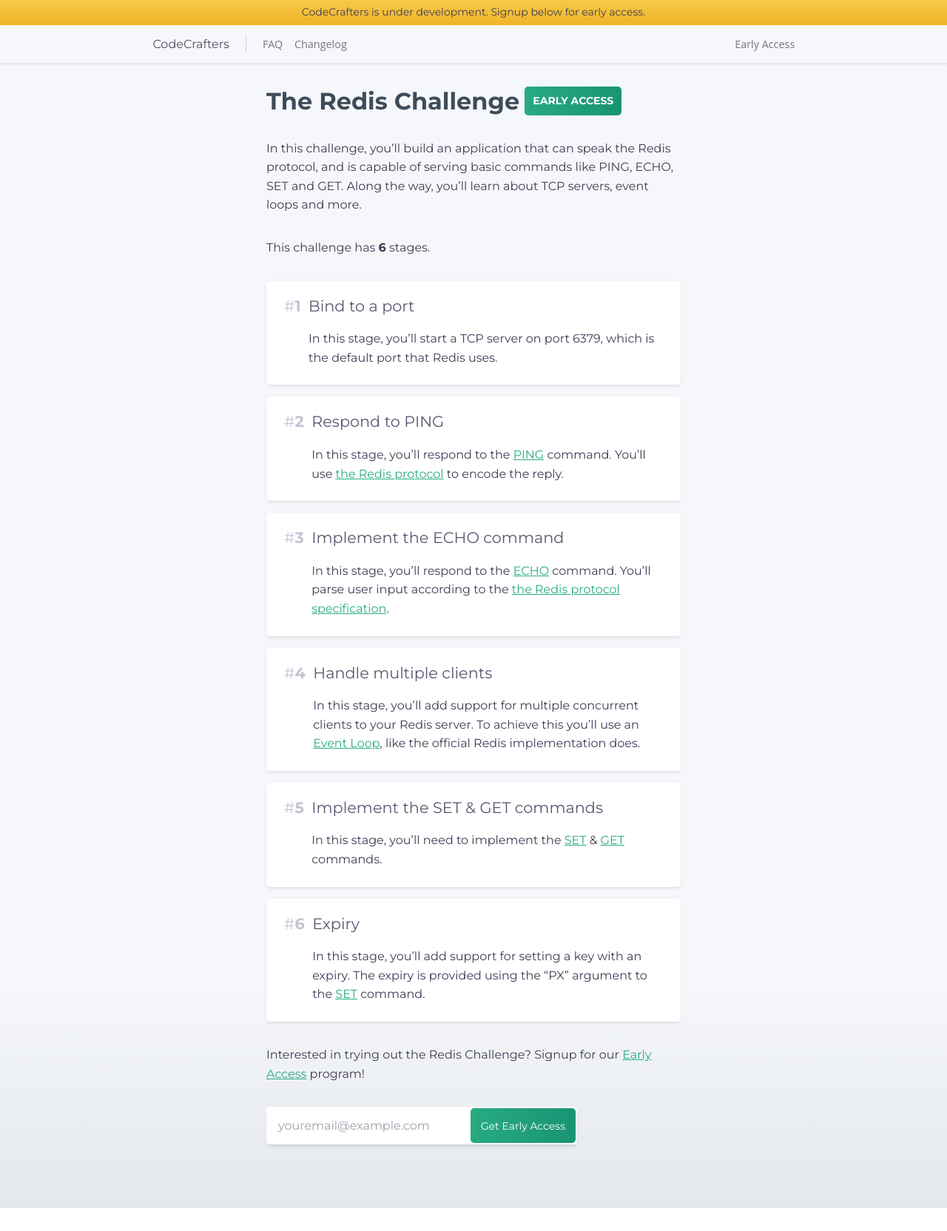
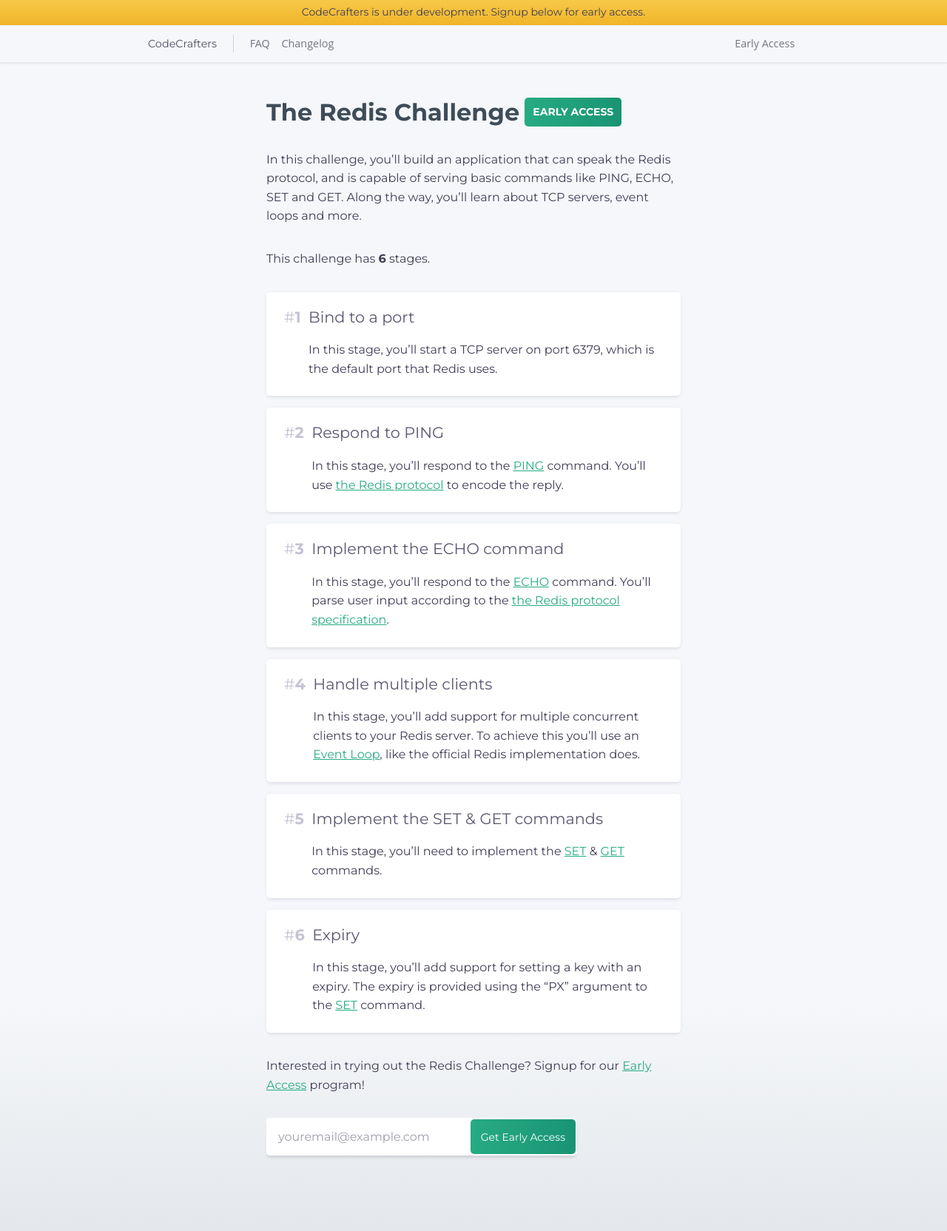
Before and after one commit to tapankavasthi/alpha-landing, a Jekyll site: the page built from challenges/redis.html, in a window 1280 px wide. Shown: the whole page at 74% size. Built offline with Jekyll 4.4.1, drawn with Linux system fonts in a browser that asks for light colours; before the commit the page ends 1633 px from its top, so only the background shows below that.

Commit message:
More minor styling changes

```diff
--- a/css/style.css
+++ b/css/style.css
@@ -1,5 +1,7 @@
 /* CSS Resets */
 * {
+
+
     box-sizing: border-box;
     margin: 0px;
 
@@ -96,7 +98,7 @@
 }
 
 @media only screen and (max-width: 400px) {
-    .header, .how-it-works, .footer {
+    .header, .hero, .how-it-works, .footer, .content {
         padding-left: 20px;
         padding-right: 20px;
     }
@@ -175,12 +177,11 @@
     padding: 1em 0.4em;
 }
 
-.nav .link.logo {
+.nav .link.logo a {
     font-size: 1em;
     font-family: "Montserrat", sans-serif;
     color: rgba(63, 61, 86, 0.9);
     padding-left: 0em;
-
 }
 
 .nav .link:hover {
@@ -629,8 +630,8 @@
     padding-bottom: 80px;
 }
 
-.early-access-container .content .markdown {
-    margin-top: 1em;
+.early-access-container .content {
+    padding-top: 3em;
 }
 
 .markdown {
@@ -690,23 +691,12 @@
 
 .challenge-page-container .content {
     max-width: 640px;
-    margin-left: auto;
-    margin-right: auto;
-    padding-left: 20px;
-    padding-right: 20px;
-    padding-bottom: 80px;
-}
-
-@media only screen and (min-width: 600px) {
-    .challenge-page-container .header, .challenge-page-container .content {
-        padding-left: 40px;
-        padding-right: 40px;
-    }
+    padding-top: 3em;
+    padding-bottom: 6em;
 }
 
 .challenge-page-header {
     padding-bottom: 2em;
-    padding-top: 2em;
     color: #3e4c59;
 }
 
```
